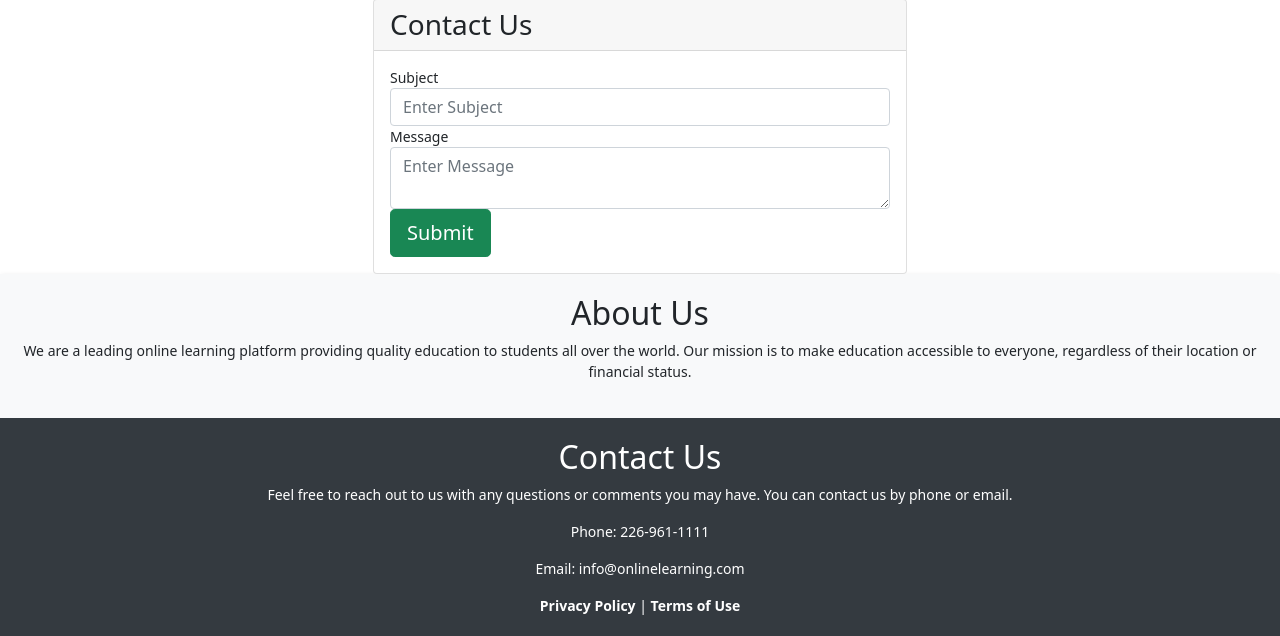
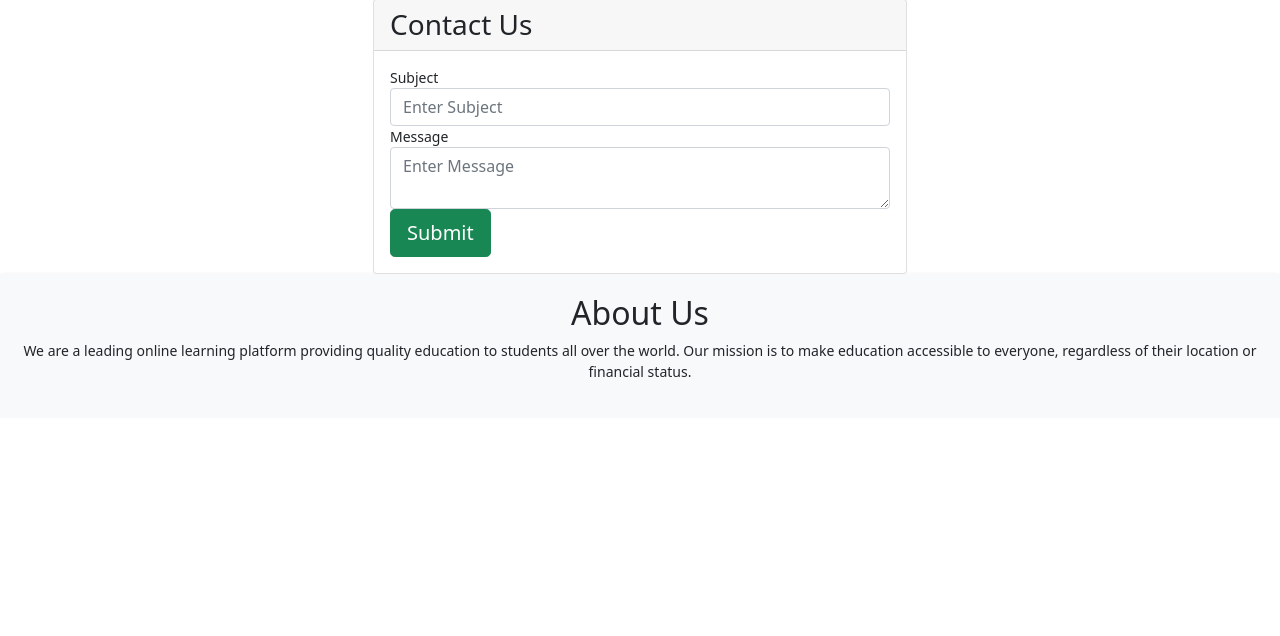
Before and after one commit to SanazJafari/WhiteboardApp, a Django app: template templates/ContactUsTemplates/ContactUs.html in a window 1280 px wide. Shown: the part 657-1293 px from the top of the page. After the commit the page ends 1034 px from the top, so only its background shows below. Run offline with Django 4.2, Linux system fonts and the light colour scheme; the template is opened without the code that fills it: values that come from a table or form of the project are taken from there, others are empty; parts of the project's set-up code (start-up, migrations or seed data) failed here and were passed over; some libraries are stand-ins or nearby versions.

Commit message:
Initializing About Us Models, URLS, Template. Contact Us section has been removed from the base.html. Fix bug where user could not be redirected to Contact Us page after clicking on Contact Us on the Navbar Fix bug where user could not be redirected to the Contact Us form. Fix the bug in which email address used to not show the user's email in the sent email. Fix the bug where user could access the contact us page without being logged in.

```diff
--- a/WhiteboardApp/urls.py
+++ b/WhiteboardApp/urls.py
@@ -100,4 +100,7 @@ urlpatterns = [
     # Contact Us Urls
     path('contact_us/', views.contact_us, name='contact-us'),
 
+    #About Us Urls
+    path('about_us/', views.about_us, name='about-us'),
+
 ]
--- a/templates/base.html
+++ b/templates/base.html
@@ -73,7 +73,7 @@
 
                 {# Contact Us#}
                 <li class="nav-item">
-                    <a class="nav-link" href="#contact-us">
+                    <a class="nav-link" href="{% url 'WhiteboardApp:contact-us' %}">
                         <i class="fas fa-envelope"></i> Contact Us
                     </a>
                 </li>
@@ -213,15 +213,6 @@
         Our mission is to make education accessible to everyone, regardless of their location or financial status.</p>
 </div>
 
-<div class="footer" id="contact-us">
-    <h2>Contact Us</h2>
-    <p>Feel free to reach out to us with any questions or comments you may have. You can contact us by phone or
-        email.</p>
-    <p>Phone: 226-961-1111</p>
-    <p>Email: info@onlinelearning.com</p>
-    <a href="#">Privacy Policy</a> | <a href="#">Terms of Use</a>
-</div>
-
 <script src="https://code.jquery.com/jquery-3.6.0.min.js"></script>
 <script src="https://cdn.jsdelivr.net/npm/bootstrap@5.3.0/dist/js/bootstrap.bundle.min.js"></script>
 <script src="https://kit.fontawesome.com/981414d5bb.js" crossorigin="anonymous"></script>
```
Also changed, not shown: WhiteboardApp/models.py (+29 -0 lines), WhiteboardApp/views.py (+12 -4 lines), templates/AboutUsTemplates/AboutUs.html (added, +10 -0 lines).
